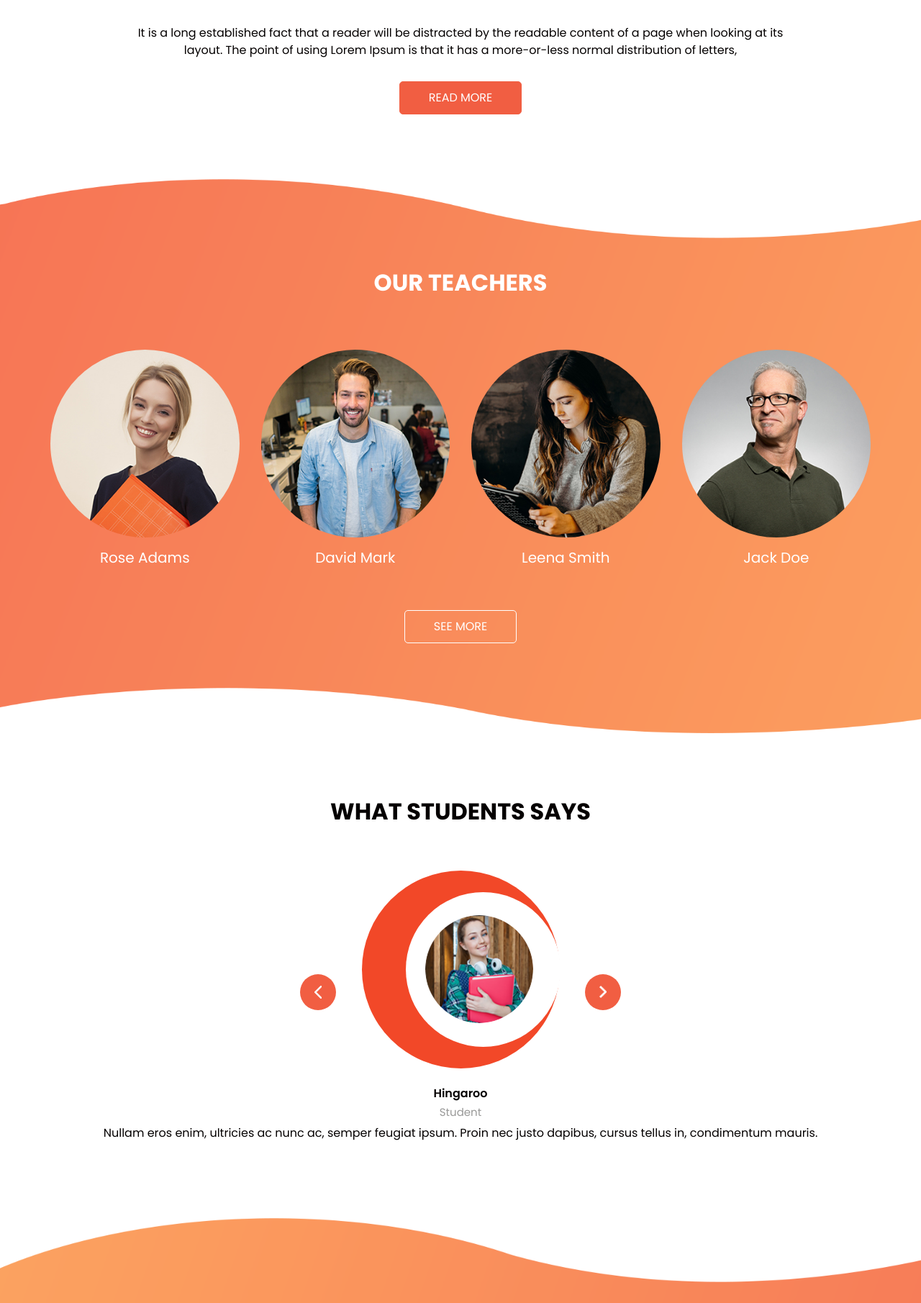
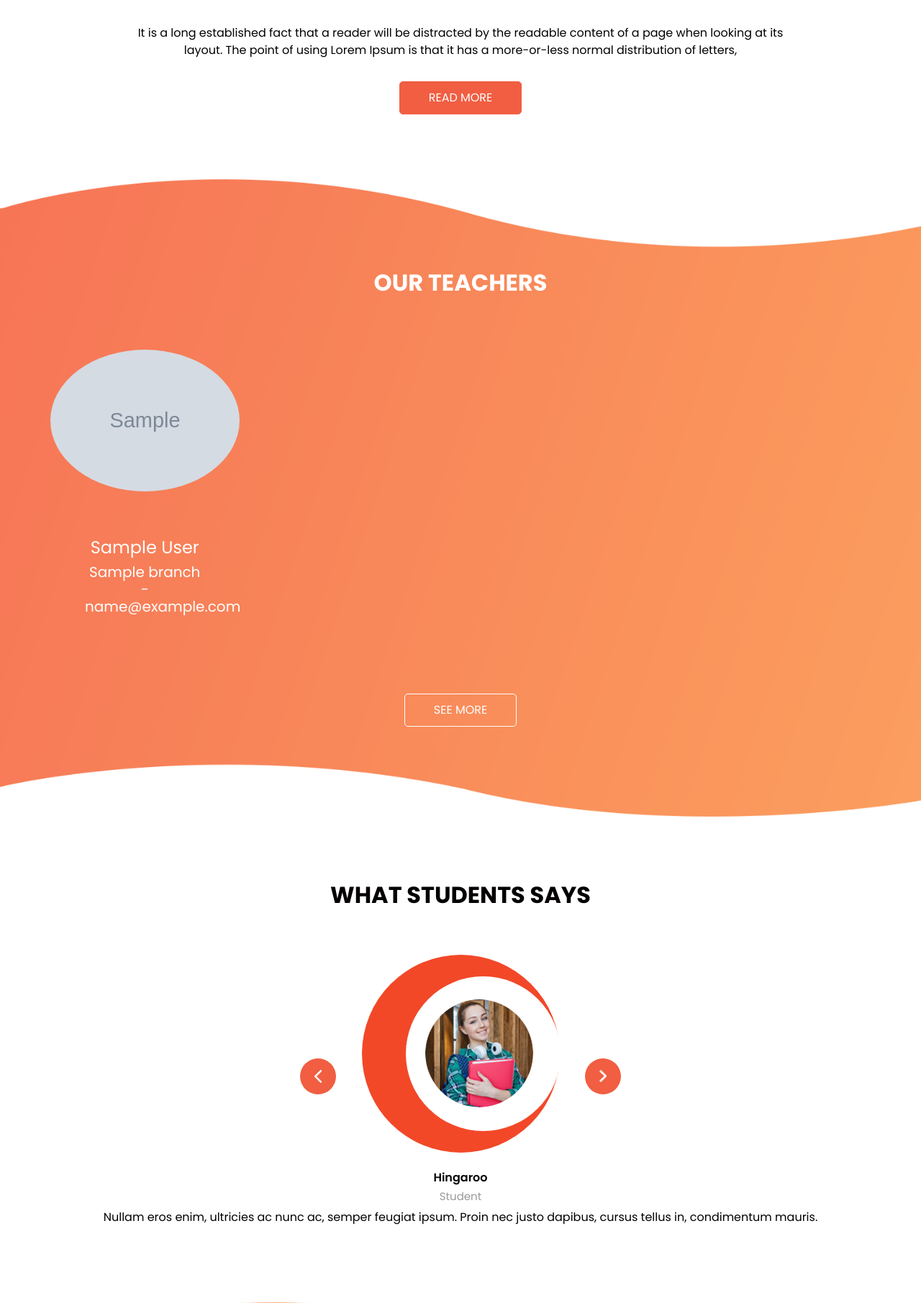
Before and after one commit to mslmyrtd/django-project, a Django app: template home/templates/home/index.html in a window 1280 px wide. Shown: the part 1403-3214 px from the top of the page at 72% size. Run offline with Django 3.2, Linux system fonts and the light colour scheme; the template is opened without the code that fills it: most values are stand-ins (such as "Sample title", 1, 10 or a date in 2020); grey boxes marked "Sample" are stand-in pictures; form fields are guessed from the names that the template uses; some libraries are stand-ins or nearby versions; some web fonts are replaced.

Commit message:
random two teacher show at home

```diff
--- a/home/templates/home/index.html
+++ b/home/templates/home/index.html
@@ -142,66 +142,35 @@
       </div>
       <div class="teacher_container layout_padding2">
         <div class="row">
+
+          {% for teacher in teachers %}
+
           <div class="col-md-3 col-sm-6">
             <div class="box">
               <div class="img-box">
-                <img class="" src="{% static 'images/teacher-1.jpg' %}" alt="Card image cap">
+                <img class="" src="{{teacher.image.url}}" alt="Card image cap">
               </div>
-              <div class="detail-box">
+              <div class="detail-box m-5">
                 <p>
+                  <h4>
+                   {{teacher.first_name}} {{teacher.last_name}}
+                  </h4>
                   <h5>
-                    Rose Adams
+                   {{teacher.branch}} -{{teacher.email_teacher}}
                   </h5>
                 </p>
               </div>
             </div>
           </div>
-          <div class="col-md-3 col-sm-6">
-            <div class="box">
-              <div class="img-box">
-                <img class="" src="{% static 'images/teacher-2.jpg' %}" alt="Card image cap">
-              </div>
-              <div class="detail-box">
-                <p>
-                  <h5>
-                    David Mark
-                  </h5>
-                </p>
-              </div>
-            </div>
-          </div>
-          <div class="col-md-3 col-sm-6">
-            <div class="box">
-              <div class="img-box">
-                <img class="" src="{% static 'images/teacher-3.jpg' %}" alt="Card image cap">
-              </div>
-              <div class="detail-box">
-                <p>
-                  <h5>
-                    Leena Smith
-                  </h5>
-                </p>
-              </div>
-            </div>
-          </div>
-          <div class="col-md-3 col-sm-6">
-            <div class="box">
-              <div class="img-box">
-                <img class="" src="{% static 'images/teacher-4.jpg' %}" alt="Card image cap">
-              </div>
-              <div class="detail-box">
-                <p>
-                  <h5>
-                    Jack Doe
-                  </h5>
-                </p>
-              </div>
-            </div>
-          </div>
+
+          {% endfor %}
+
+
+
         </div>
       </div>
       <div class="btn-box">
-        <a href="">
+        <a href="{% url 'teacher' %}">
           See More
         </a>
       </div>
--- a/home/templates/home/teacher.html
+++ b/home/templates/home/teacher.html
@@ -35,11 +35,7 @@
         </div>
       </div>
 
-      <div class="btn-box">
-        <a href="">
-          See More
-        </a>
-      </div>
+
     </div>
   </section>
   <div class="footer_bg">
```
Also changed, not shown: home/views.py (+5 -2 lines).
